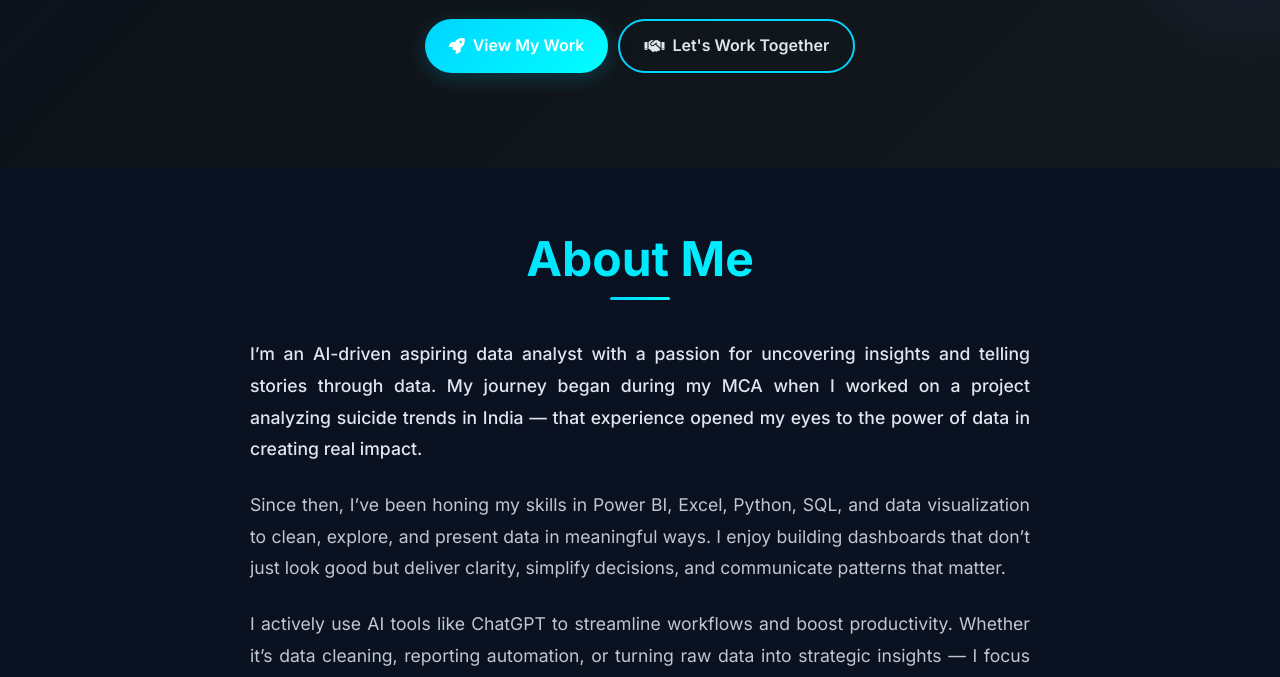
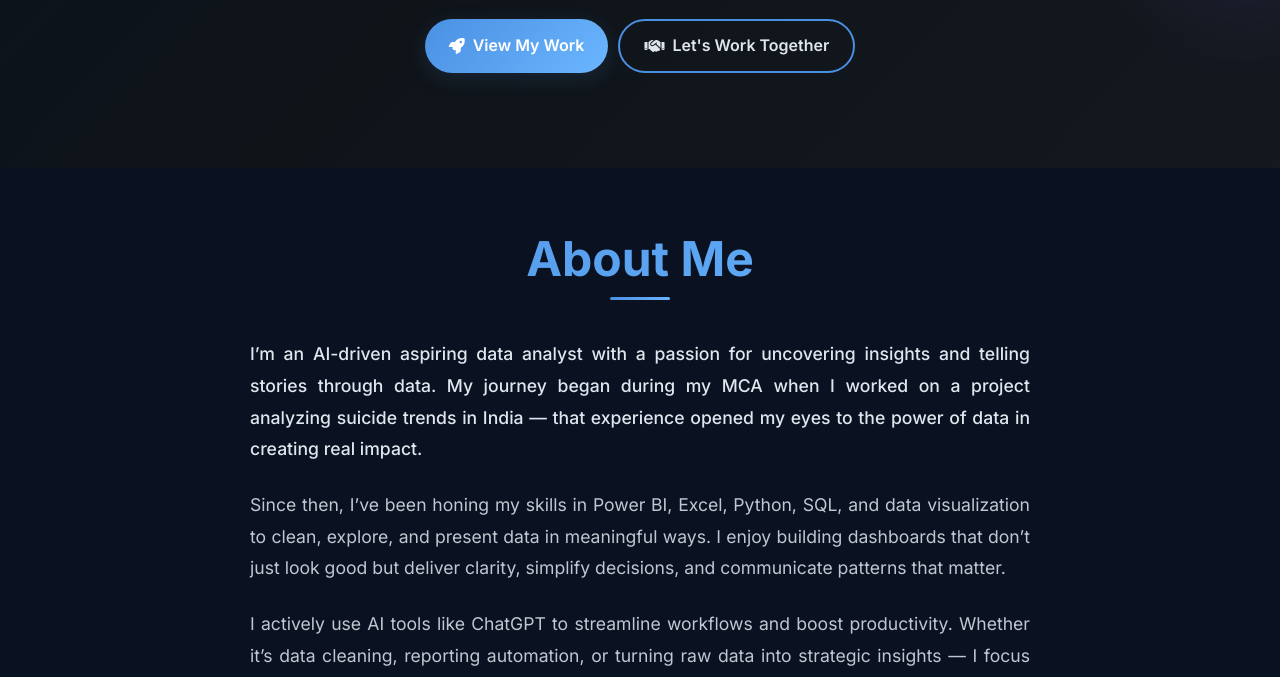
Before and after one commit to Gagan7a7/Portfolio, a website: page index.html in a window 1280 px wide. Shown: the part 632-1309 px from the top of the page. Drawn offline with Linux system fonts and the light colour scheme; a web font is replaced by a local one.

Commit message:
Update styles.css

```diff
--- a/styles.css
+++ b/styles.css
@@ -1,16 +1,16 @@
 :root {
-    --primary-color: #00d4ff;
-    --secondary-color: #00ffff;
+    --primary-color: #4a90e2;
+    --secondary-color: #6bb6ff;
     --accent-color: #ff6b6b;
     --dark-bg: #0a1120;
     --dark-secondary: #0f1419;
     --dark-tertiary: #141920;
     --light-text: #e0e6ed;
     --muted-text: #c0c7d0;
-    --border-color: rgba(0, 212, 255, 0.1);
+    --border-color: rgba(74, 144, 226, 0.1);
     --gradient-primary: linear-gradient(135deg, var(--primary-color), var(--secondary-color));
     --gradient-bg: linear-gradient(135deg, var(--dark-bg) 0%, var(--dark-secondary) 50%, var(--dark-tertiary) 100%);
-    --shadow-light: 0 5px 20px rgba(0, 212, 255, 0.2);
+    --shadow-light: 0 5px 20px rgba(74, 144, 226, 0.15);
     --shadow-heavy: 0 25px 50px rgba(0, 0, 0, 0.4);
     --transition: all 0.3s ease;
     --border-radius: 12px;
@@ -45,11 +45,16 @@ body {
     text-rendering: optimizeLegibility;
     -webkit-font-smoothing: antialiased;
     -moz-osx-font-smoothing: grayscale;
+    max-width: 100vw;
+    position: relative;
 }
 .container {
     max-width: var(--max-width);
     margin: 0 auto;
     padding: var(--container-padding);
+    overflow-x: hidden;
+    width: 100%;
+    box-sizing: border-box;
 }
 h1,
 h2,
@@ -102,7 +107,7 @@ p {
 }
 .btn-primary:hover {
     transform: translateY(-2px);
-    box-shadow: 0 15px 35px rgb(0 212 255 / 0.4);
+    box-shadow: 0 15px 35px rgba(74, 144, 226, 0.3);
 }
 .btn-secondary {
     background: #fff0;
@@ -1849,18 +1854,21 @@ ${
             contain: layout;
         }
         /* Prevent white flash and improve scrolling */
-        html,body{background:#0a1120!important;color:#e0e6ed;margin:0;padding:0;overflow-x:hidden;overscroll-behavior:none;-webkit-overflow-scrolling:touch;transform:translateZ(0);backface-visibility:hidden}
+        html,body{background:#0a1120!important;color:#e0e6ed;margin:0;padding:0;overflow-x:hidden!important;overscroll-behavior:none;-webkit-overflow-scrolling:touch;transform:translateZ(0);backface-visibility:hidden;max-width:100vw!important}
             .loader{position:fixed;top:0;left:0;width:100%;height:100vh;background:#0a1120;display:flex;align-items:center;justify-content:center;z-index:9999}
         /* GPU acceleration for smoother scrolling */
         * {
             transform: translateZ(0);
             backface-visibility: hidden;
             perspective: 1000px;
+            box-sizing: border-box;
         }
         /* Optimize main containers */
         .container, .section, .hero {
             contain: layout style;
             will-change: transform;
+            overflow-x: hidden;
+            max-width: 100%;
         }
         ${mobileOptimizations}
 `;
```
